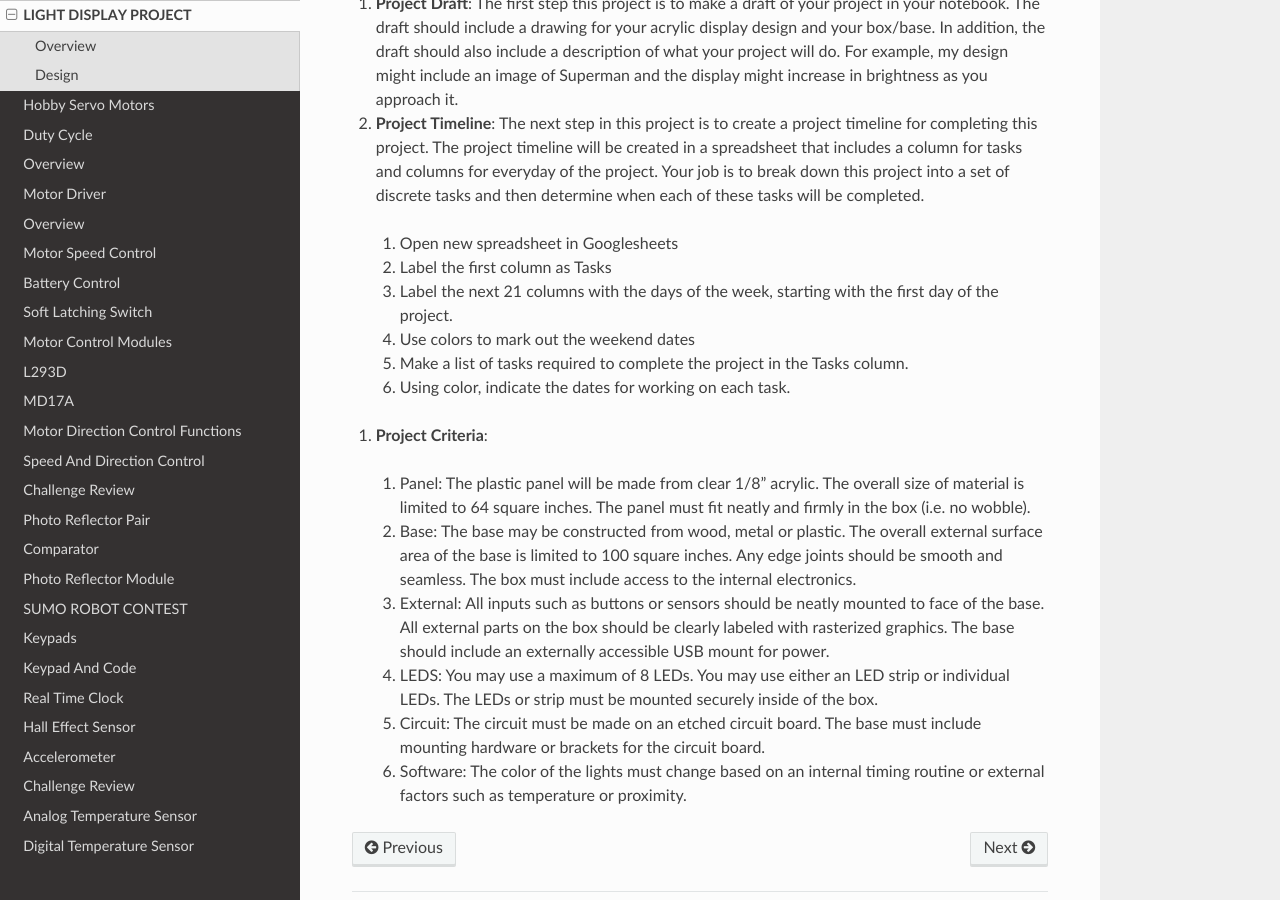
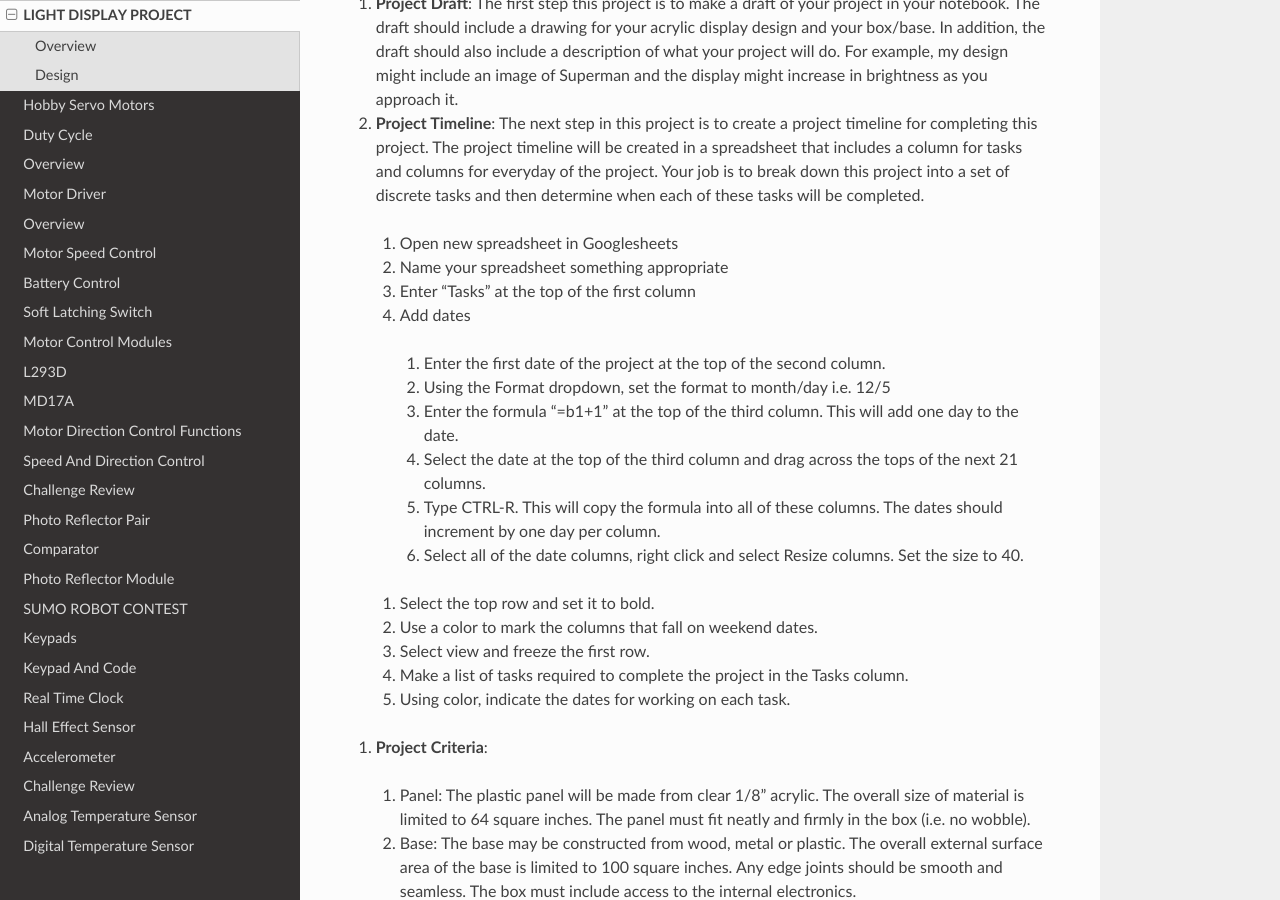
Before and after one commit to maxtkc/mvths-wiki, a Sphinx documentation site: the page built from docs/047a-light-display-project.rst, in a window 1280 px wide and 900 px high, scrolled down 472 px. Built offline with Sphinx 7.4.7 and the Read the Docs theme 2.0.0, drawn with Linux system fonts in a browser that asks for light colours; pages that are not in the unit, such as notebooks, are missing from menus.

Commit message:
Update 047a-light-display-project.rst

```diff
--- a/docs/047a-light-display-project.rst
+++ b/docs/047a-light-display-project.rst
@@ -14,9 +14,18 @@ Design
 #. **Project Timeline**: The next step in this project is to create a project timeline for completing this project. The project timeline will be created in a spreadsheet that includes a column for tasks and columns for everyday of the project. Your job is to break down this project into a set of discrete tasks and then determine when each of these tasks will be completed.
 
   #. Open new spreadsheet in Googlesheets
-  #. Label the first column as Tasks
-  #. Label the next 21 columns with the days of the week, starting with the first day of the project.
-  #. Use colors to mark out the weekend dates
+  #. Name your spreadsheet something appropriate
+  #. Enter "Tasks" at the top of the first column
+  #. Add dates
+    #. Enter the first date of the project at the top of the second column.
+    #. Using the Format dropdown, set the format to month/day i.e. 12/5
+    #. Enter the formula "=b1+1" at the top of the third column. This will add one day to the date.
+    #. Select the date at the top of the third column and drag across the tops of the next 21 columns.
+    #. Type CTRL-R. This will copy the formula into all of these columns. The dates should increment by one day per column.
+    #. Select all of the date columns, right click and select Resize columns. Set the size to 40.
+  #. Select the top row and set it to bold.
+  #. Use a color to mark the columns that fall on weekend dates.
+  #. Select view and freeze the first row.
   #. Make a list of tasks required to complete the project in the Tasks column.
   #. Using color, indicate the dates for working on each task.
 
```
